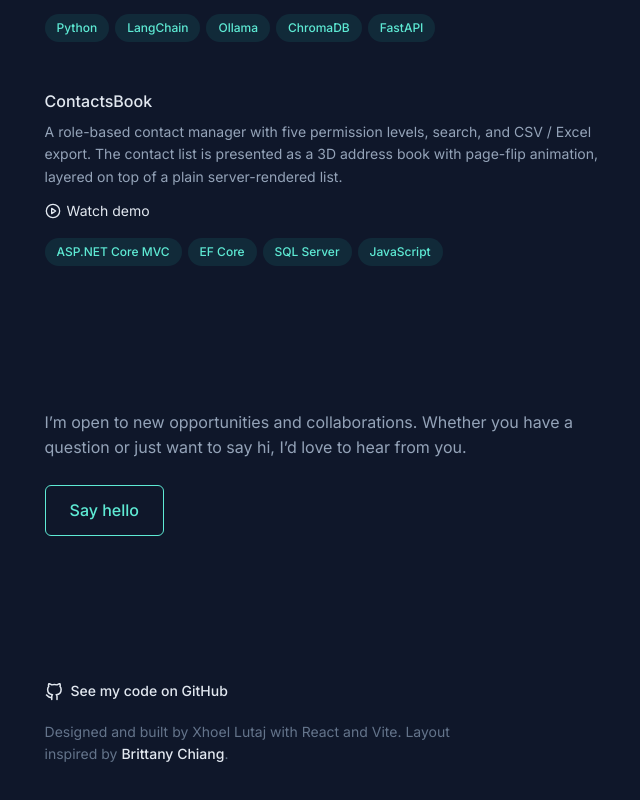
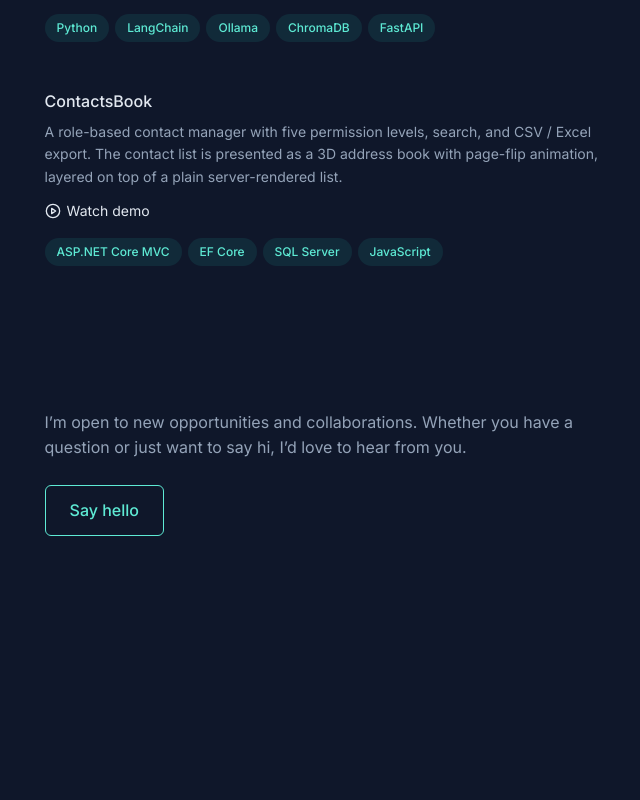
Before and after one commit to xhoelutaj/portfolio, a React (Vite) app: page / in a window 1280 px wide. Shown: the part 1560-2360 px from the top of the page, without its empty margins (582-1222 px from the left). After the commit the page ends 2240 px from the top, so only its background shows below. Built offline with nearby package versions, Linux system fonts and the light colour scheme.

Commit message:
Remove the footer and design credit
Co-Authored-By: Claude Opus 5.5 <noreply@anthropic.com>
Claude-Session: https://claude.ai/code/session_01Rj2d9hMuBBj9hA9t89JDec

```diff
--- a/src/App.jsx
+++ b/src/App.jsx
@@ -3,7 +3,7 @@ import Sidebar from './components/Sidebar.jsx'
 import Section from './components/Section.jsx'
 import ExperienceItem from './components/ExperienceItem.jsx'
 import ProjectCard from './components/ProjectCard.jsx'
-import { ArrowIcon, GitHubIcon } from './components/Icons.jsx'
+import { ArrowIcon } from './components/Icons.jsx'
 import useActiveSection from './hooks/useActiveSection.js'
 import { profile, about, experience, projects } from './data.js'
 import { asset } from './asset.js'
@@ -72,16 +72,6 @@ export default function App() {
               <a className="button" href={`mailto:${profile.email}`}>Say hello</a>
             )}
           </Section>
-
-          <footer className="footer">
-            <a className="footer-github" href={profile.github} target="_blank" rel="noreferrer">
-              <GitHubIcon size={18} /> See my code on GitHub
-            </a>
-            <p>
-              Designed and built by {profile.name} with React and Vite. Layout inspired by{' '}
-              <a className="link" href="https://brittanychiang.com" target="_blank" rel="noreferrer">Brittany Chiang</a>.
-            </p>
-          </footer>
         </main>
       </div>
     </>
--- a/src/index.css
+++ b/src/index.css
@@ -3,7 +3,7 @@
   --bg: #0f172a;
   --text: #94a3b8;          /* body text */
   --heading: #e2e8f0;       /* names, titles, hovered links */
-  --muted: #64748b;         /* dates, footer */
+  --muted: #64748b;         /* dates, nav labels */
   --accent: #5eead4;
   --accent-soft: rgba(45, 212, 191, 0.1);
   --card-hover: rgba(30, 41, 59, 0.5);
@@ -312,9 +312,6 @@ body:has(.notice-modal[open]) { overflow: hidden; }
 }
 .button:hover { background: var(--accent-soft); }
 
-.footer { max-width: 28rem; padding-bottom: 32px; font-size: 0.875rem; color: var(--muted); }
-.footer-github { display: inline-flex; align-items: center; gap: 8px; font-weight: 500; color: var(--heading); transition: color 0.15s; }
-.footer-github:hover { color: var(--accent); }
 
 /* ---------- Tablet ---------- */
 @media (min-width: 640px) {
```
Also changed, not shown: 1 other file (tests, documents, lock files or other folders).
